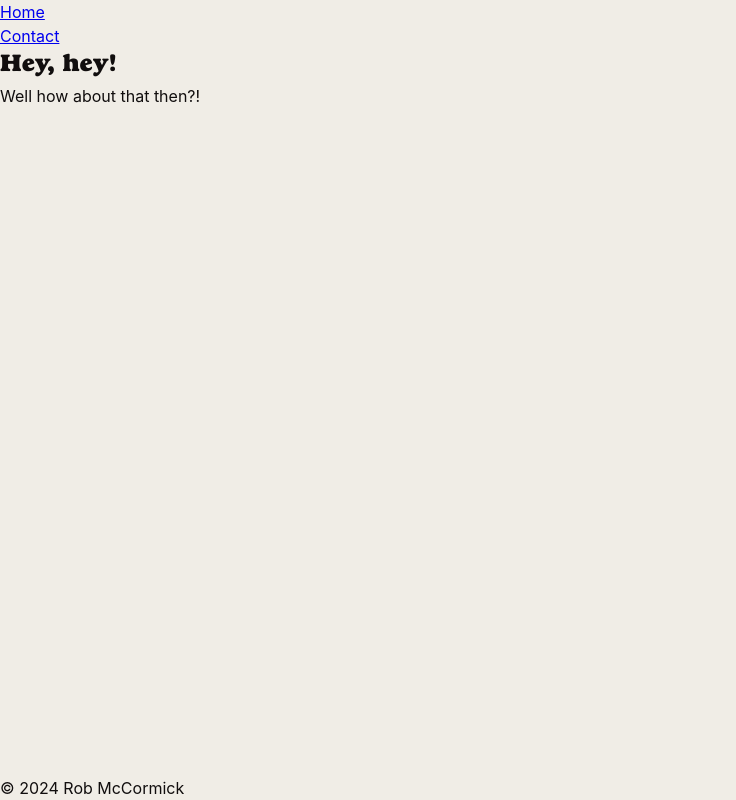
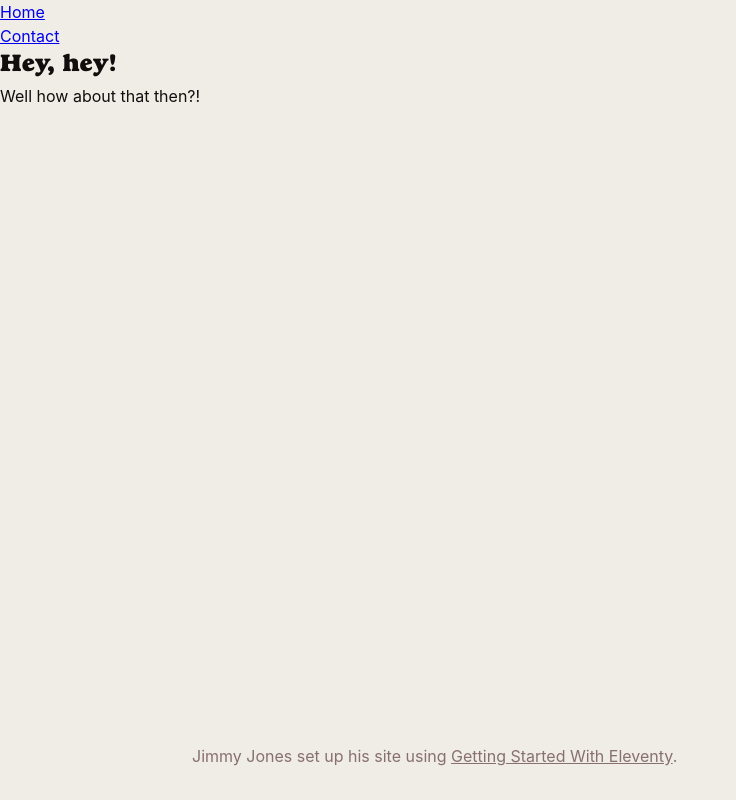
Before and after one commit to rob-mccormick/eleventy_starter_site, an Eleventy site: page src/index.md in a window 1280 px wide. Shown: the whole page, without its empty margins (0-736 px from the left). Built offline with nearby package versions, Linux system fonts and the light colour scheme; Eleventy itself is replaced by a stand-in of ours; files that its build step writes are made by us from their sources.

Commit message:
Update footer partial

```diff
--- a/src/_includes/partials/site-footer.html
+++ b/src/_includes/partials/site-footer.html
@@ -1,3 +1,5 @@
-<footer>
-  <p>&copy; 2024 Rob McCormick</p>
+<footer class="site-footer">
+  <div class="container">
+    <p>Jimmy Jones set up his site using <a href="https://robmc.dev/blog/getting-started-with-eleventy">Getting Started With Eleventy</a>.</p>
+  </div>
 </footer>
```
